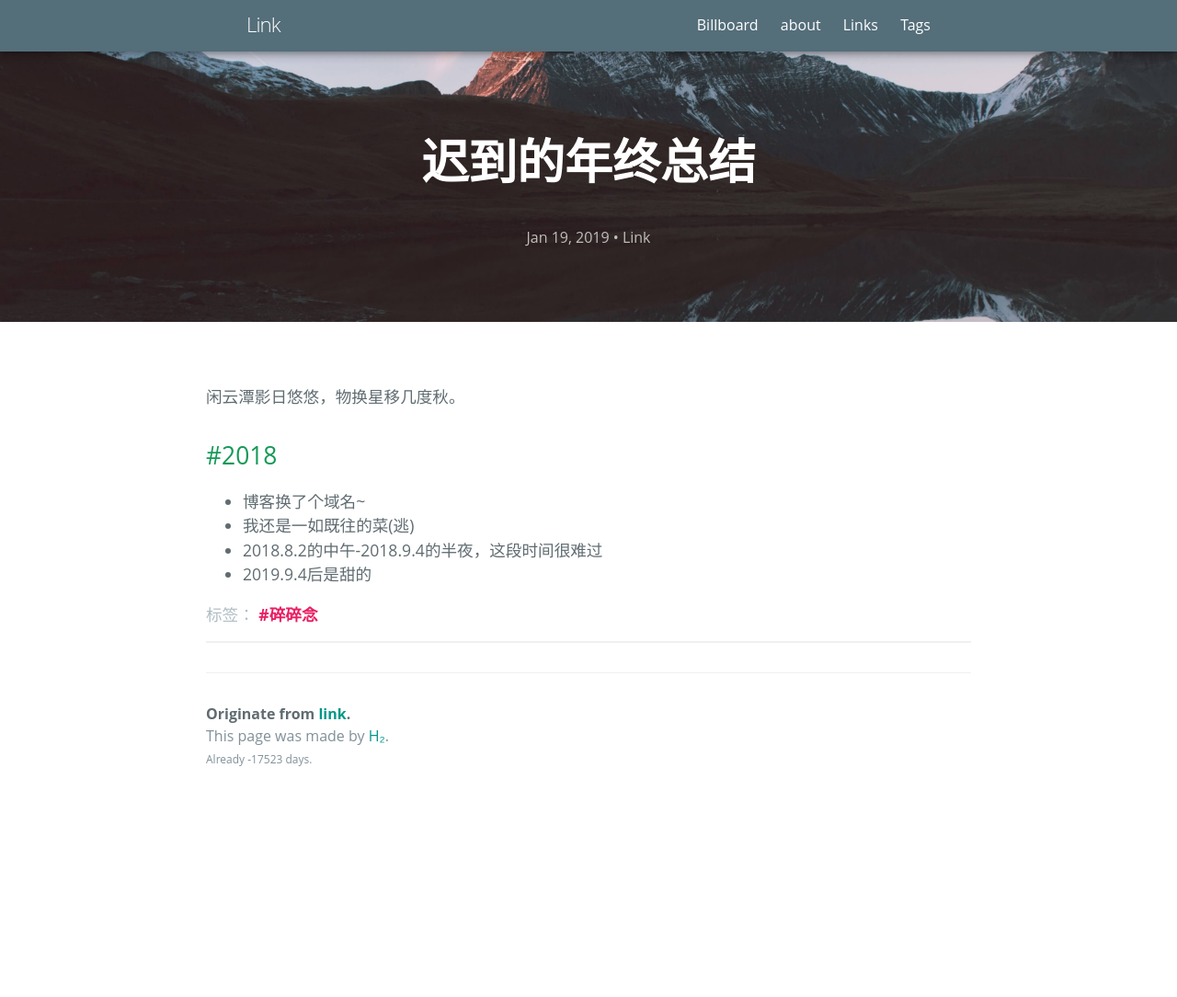
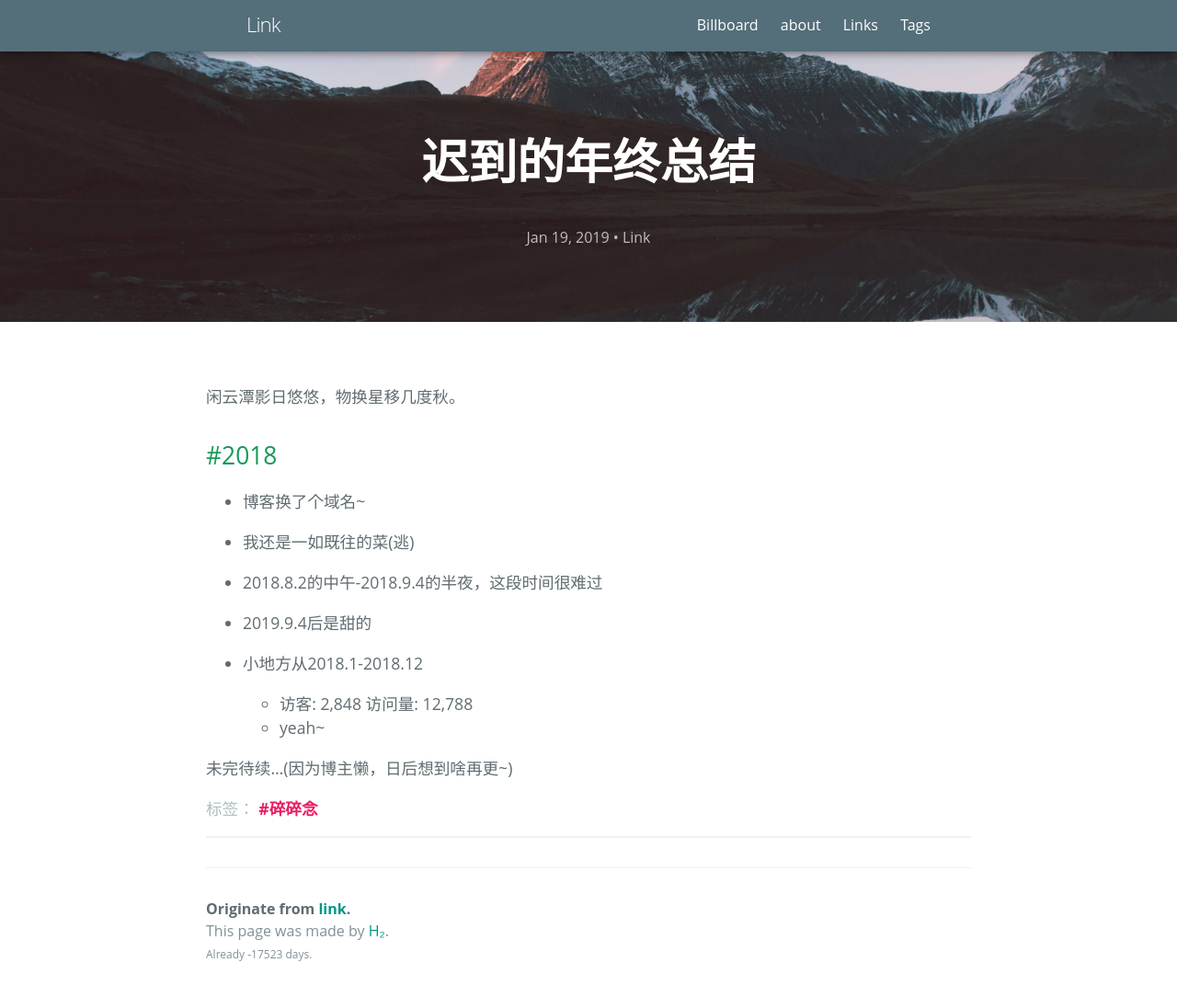
Before and after one commit to link9596/qwq, a Jekyll site: the page built from _posts/2019-1-19-9102.md, in a window 1280 px wide and 1096 px high. Shown: the top 1084 px of the window at 92% size. Built offline with Jekyll 4.4.1, drawn with Linux system fonts in a browser that asks for light colours; some web fonts are replaced; comment, search, counter and statistics services are not loaded.

Commit message:
2019总结

```diff
--- a/_posts/2019-1-19-9102.md
+++ b/_posts/2019-1-19-9102.md
@@ -9,6 +9,15 @@ tags: 碎碎念
 ## #2018
 
 - 博客换了个域名~
+
 - 我还是一如既往的菜(逃)
+
 - 2018.8.2的中午-2018.9.4的半夜，这段时间很难过
+
 - 2019.9.4后是甜的
+
+- 小地方从2018.1-2018.12
+  - 访客: 2,848 访问量: 12,788
+  - yeah~
+
+未完待续...(因为博主懒，日后想到啥再更~)
```
